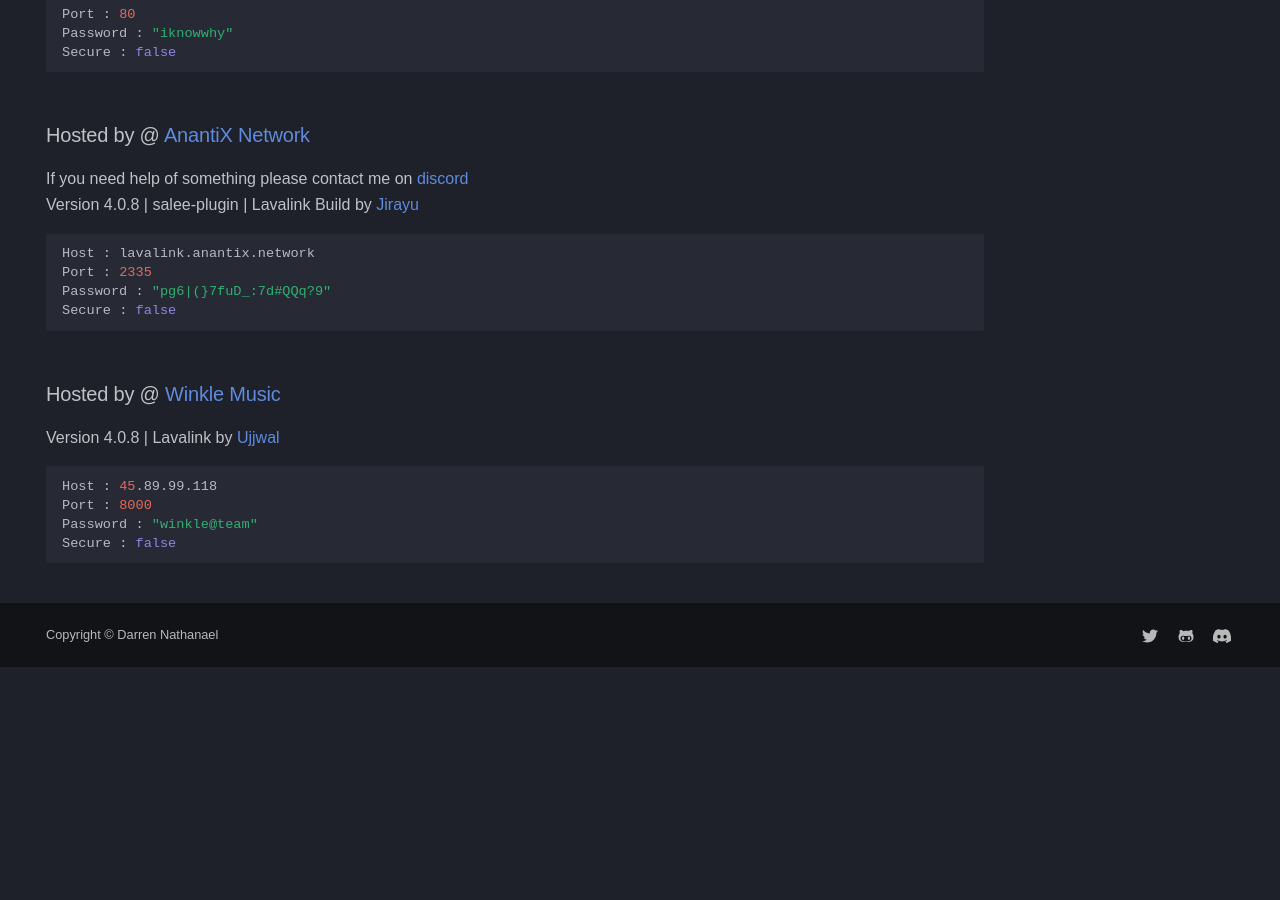
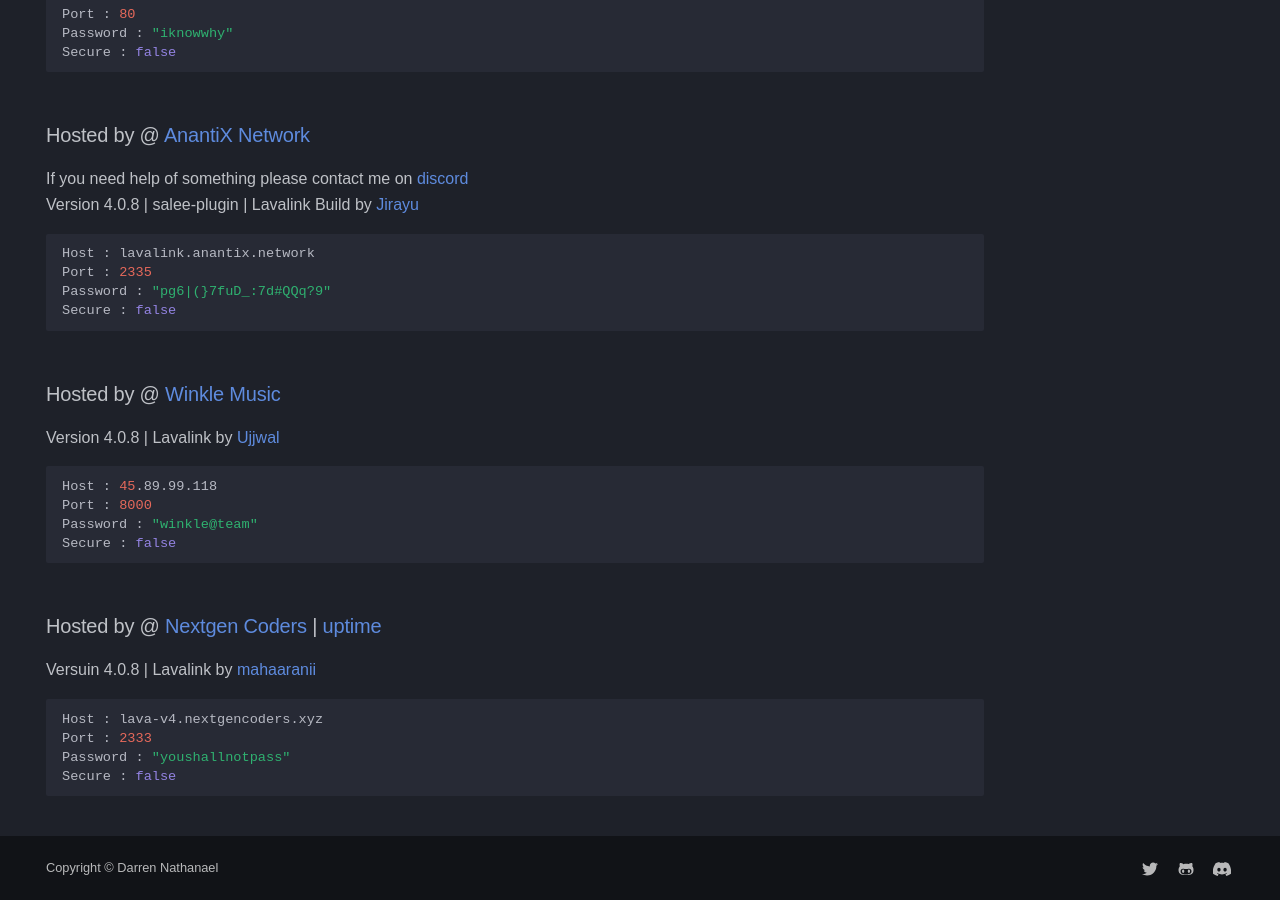
Before and after one commit to DarrenOfficial/lavalink-list, an MkDocs documentation site: the page built from docs/NoSSL/lavalink-without-ssl.md, in a window 1280 px wide and 900 px high, scrolled down 3292 px. Built offline with MkDocs 1.6.1 and Material for MkDocs 9.7.7, drawn with Linux system fonts in a browser that asks for light colours; some web fonts are replaced; comment, search, counter and statistics services are not loaded; a style sheet for code colours, icons or effects is not loaded; before the commit the page ends 3959 px from its top, so only the background shows below that; some of the changed text lies outside the part shown.

Commit message:
Update lavalink-without-ssl.md (#618)
Lavalink for v4..all engine support

````diff
--- a/docs/NoSSL/lavalink-without-ssl.md
+++ b/docs/NoSSL/lavalink-without-ssl.md
@@ -171,3 +171,11 @@ Port : 8000
 Password : "winkle@team"
 Secure : false
 ```
+### Hosted by @ [Nextgen Coders](https://discord.gg/9J9X4fzhSt) | [uptime](https://node.nextgencoders.xyz)
+Versuin 4.0.8 | Lavalink by [mahaaranii](https://discord.gg/9J9X4fzhSt)
+```bash
+Host : lava-v4.nextgencoders.xyz
+Port : 2333
+Password : "youshallnotpass"
+Secure : false
+```
````
